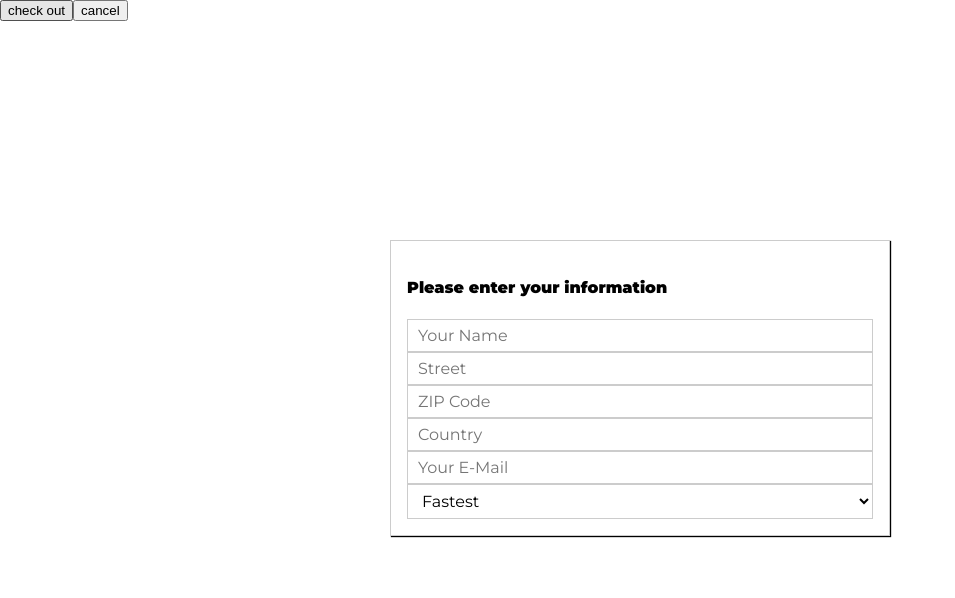
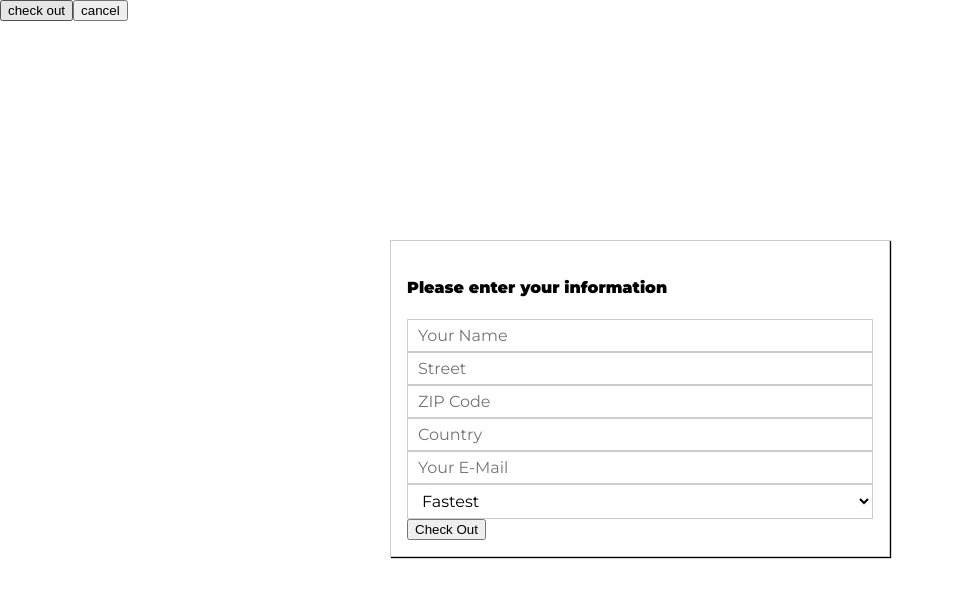
Before and after one commit to heatherpark/boba-bar, a React app: page /checkout in a window 1280 px wide. Both pictures are taken after a click on the button "check out". Shown: the top 598 px of the page, without its empty margins (0-955 px from the left). Built offline with nearby package versions, Linux system fonts and the light colour scheme.

Commit message:
Implement checkout

```diff
--- a/src/containers/Checkout/Checkout.js
+++ b/src/containers/Checkout/Checkout.js
@@ -1,17 +1,19 @@
 import React, { Component } from 'react';
 import { Redirect } from 'react-router-dom';
+import { connect } from 'react-redux';
 
 import Modal from '../../components/UI/Modal/Modal';
 import CheckoutForm from './CheckoutForm/CheckoutForm';
+import * as actions from '../../store/actions';
 
 class Checkout extends Component {
   state = {
-    checkingOut: false,
+    checkoutConfirmed: false,
     checkoutCanceled: false
   };
 
   handleCheckoutContinued = () => {
-    this.setState({ checkingOut: true });
+    this.setState({ checkoutConfirmed: true });
   };
 
   handleCheckoutCanceled = () => {
@@ -26,12 +28,32 @@ class Checkout extends Component {
         <button onClick={this.handleCheckoutContinued}>check out</button>
         <button onClick={this.handleCheckoutCanceled}>cancel</button>
 
-        <Modal showModal={this.state.checkingOut}>
-          <CheckoutForm />
+        <Modal showModal={this.state.checkoutConfirmed}>
+          <CheckoutForm
+            drinkOrder={this.props.drinkOrder}
+            checkedOut={this.props.checkedOut}
+            checkingOut={this.props.checkingOut}
+            onCheckOut={this.props.onCheckOut}
+          />
         </Modal>
       </div>
     );
   }
 }
 
-export default Checkout;
+const mapStateToProps = state => {
+  console.log(state);
+  return {
+    drinkOrder: state.drinkCustomizer.drinkOrder,
+    checkedOut: state.orders.checkedOut,
+    checkingOut: state.orders.checkingOut
+  };
+};
+
+const mapDispatchToProps = dispatch => {
+  return {
+    onCheckOut: (drinkOrder) => dispatch(actions.checkOut(drinkOrder))
+  };
+};
+
+export default connect(mapStateToProps, mapDispatchToProps)(Checkout);
--- a/src/containers/Checkout/CheckoutForm/CheckoutForm.js
+++ b/src/containers/Checkout/CheckoutForm/CheckoutForm.js
@@ -1,4 +1,5 @@
 import React, { Component } from 'react';
+import { Redirect } from 'react-router-dom';
 
 import Input from '../../../components/UI/Input/Input';
 import { checkValidity, formIsValid } from '../../../shared/utility';
@@ -41,6 +42,11 @@ class CheckoutForm extends Component {
     );
   };
 
+  handleSubmit = (e) => {
+    e.preventDefault();
+    this.props.onCheckOut(this.props.drinkOrder);
+  };
+
   renderFormInputs(formData) {
     const inputs = [];
 
@@ -67,12 +73,25 @@ class CheckoutForm extends Component {
   }
 
   render() {
-    return (
-      <div>
+    let form = (
+      <React.Fragment>
         <h4>Please enter your information</h4>
         <form>
           {this.renderFormInputs(this.state.checkoutForm)}
+          <button
+            disabled={this.props.checkingOut}
+            onClick={this.handleSubmit}>Check Out</button>
         </form>
+      </React.Fragment>
+    );
+
+    if (this.state.checkedOut) {
+      form = <Redirect to="/" />;
+    }
+
+    return (
+      <div>
+        {form}
       </div>
     );
   }
```
